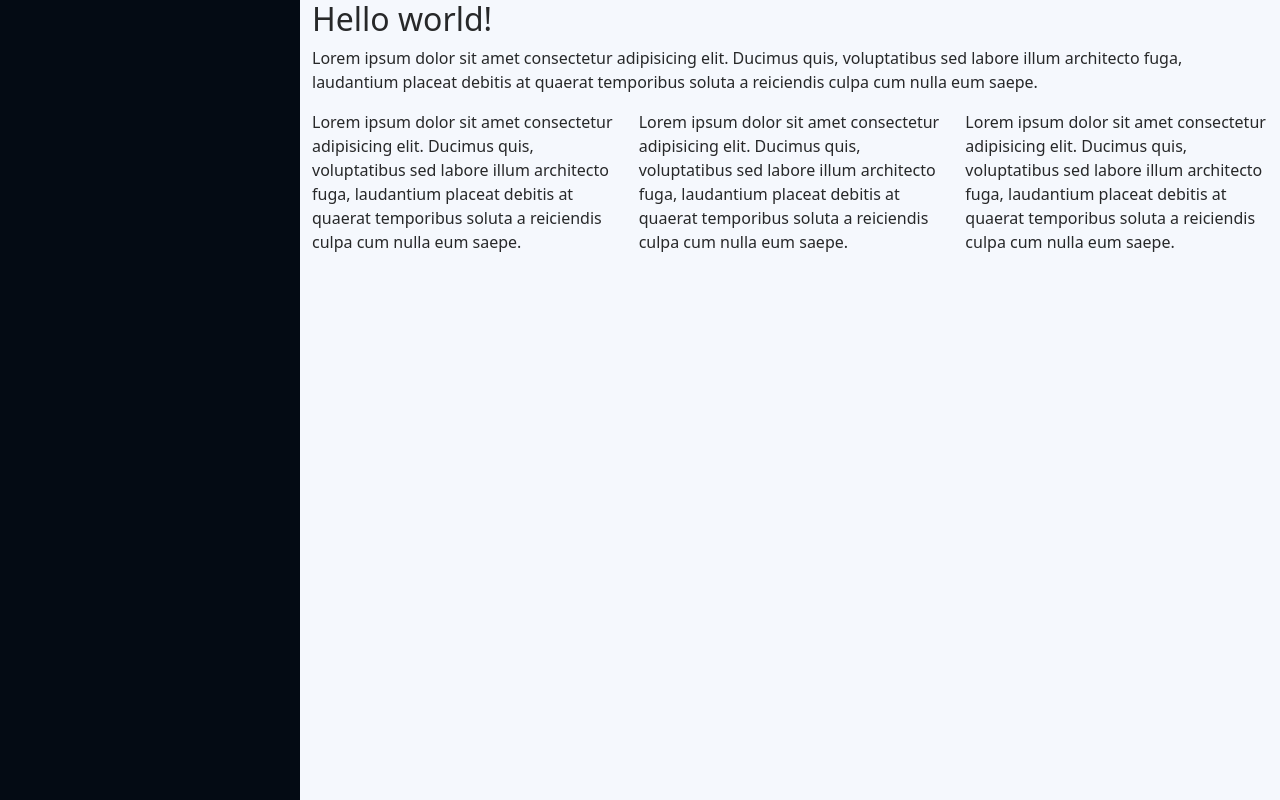
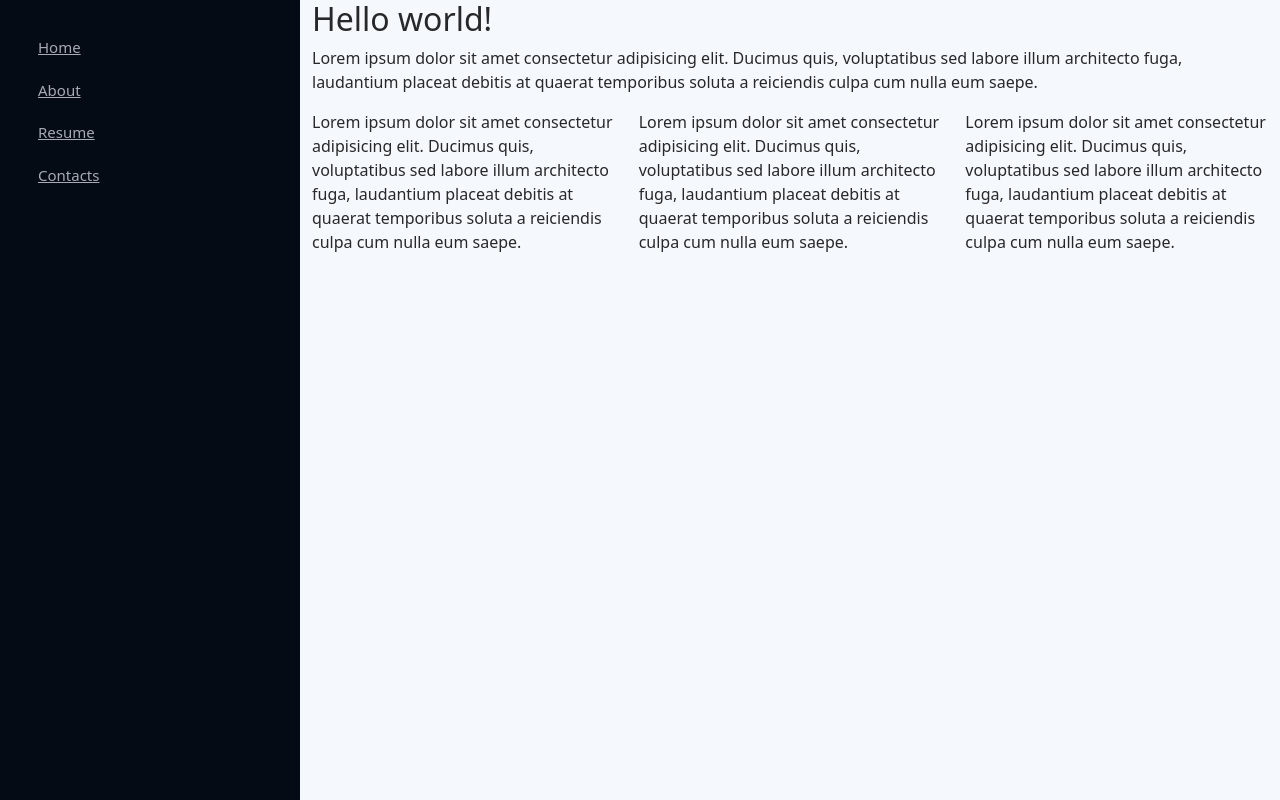
Before and after one commit to Ivantsov-aa/cv, a plain HTML site: page index.html in a window 1280 px wide. Drawn offline with nearby package versions, Linux system fonts and the light colour scheme.

Commit message:
HW 18/02/21 work with navbar

```diff
--- a/index.html
+++ b/index.html
@@ -9,17 +9,20 @@
   <!-- Bootstrap CSS -->
   <link href="https://cdn.jsdelivr.net/npm/bootstrap@5.0.0-beta2/dist/css/bootstrap.min.css" rel="stylesheet"
     integrity="sha384-BmbxuPwQa2lc/FVzBcNJ7UAyJxM6wuqIj61tLrc4wSX0szH/Ev+nYRRuWlolflfl" crossorigin="anonymous">
-  <link rel="stylesheet" href="main.css">
+  <link rel="stylesheet" href="styles/main.css">
 
   <title>Hello, world!</title>
 </head>
 
 <body>
   <div id="app" class="container-fluid">
-    <header id="header" class="header"></header>
+    <header id="header" class="header">
+      <nav id="navbar" class="nav-menu navbar"></nav>
+    </header>
     <main id="cv" class="content"></main>
   </div>
-  <script src="script.js"></script>
+  <script src="js/navbar.js"></script>
+  <script src="js/script.js"></script>
   <script src="https://cdn.jsdelivr.net/npm/bootstrap@5.0.0-beta2/dist/js/bootstrap.bundle.min.js"
     integrity="sha384-b5kHyXgcpbZJO/tY9Ul7kGkf1S0CWuKcCD38l8YkeH8z8QjE0GmW1gYU5S9FOnJ0"
     crossorigin="anonymous"></script>
--- /dev/null
+++ b/js/navbar.js
@@ -0,0 +1,31 @@
+(function () {
+    const navList = ['Home', 'About', 'Resume', 'Contacts'];
+
+    let ul = document.createElement('ul');
+    document.getElementById('navbar').appendChild(ul);
+
+    navList.forEach(el => {
+        let li = document.createElement('li');
+        li.setAttribute('class', 'nav-link scrollto');
+        ul.appendChild(li);
+
+        let a = document.createElement('a');
+        a.setAttribute('class', 'link');
+        a.href = '#';
+        li.appendChild(a);
+
+        let i = document.createElement('i');
+        a.appendChild(i);
+
+        const menuIcons = ['bi bi-house-door', 'bi bi-person', 'bi bi-file-person', 'bi bi-telephone-fill'];
+
+        menuIcons.forEach(elem => {
+            i.className = i.innerHTML + elem;
+        });
+
+        let span = document.createElement('span');
+        a.appendChild(span);
+
+        span.innerHTML = span.innerHTML + el;
+    });
+})();
--- a/main.css
+++ /dev/null
@@ -1,31 +0,0 @@
-body {
-    color: #272829;
-    background-color: #f5f8fd;
-}
-
-#header {
-    position: fixed;
-    top: 0;
-    left: 0;
-    bottom: 0;
-    width: 300px;
-    transition: all ease-in-out 0.5s;
-    z-index: 9997;
-    padding: 0 15px;
-    background: #040b14;
-    overflow-y: auto;
-    color: #a8a9b4;
-}
-
-#cv {
-    margin-left: 300px;
-}
-
-@media (max-width: 1199px) {
-    #header {
-        left: -300px;
-    }
-    #cv {
-        margin-left: 0;
-    }
-}
--- /dev/null
+++ b/styles/main.css
@@ -0,0 +1,73 @@
+body {
+    color: #272829;
+    background-color: #f5f8fd;
+}
+
+#header {
+    position: fixed;
+    top: 0;
+    left: 0;
+    bottom: 0;
+    width: 300px;
+    transition: all ease-in-out 0.5s;
+    z-index: 9997;
+    padding: 0 15px;
+    background: #040b14;
+    overflow-y: auto;
+    color: #a8a9b4;
+}
+
+#cv {
+    margin-left: 300px;
+}
+
+@media (max-width: 1199px) {
+    #header {
+        left: -300px;
+    }
+    #cv {
+        margin-left: 0;
+    }
+}
+
+/* Homework 17.02.2021 */
+
+.nav-menu {
+    padding: 30px 0 0 0;
+}
+
+.nav-menu * {
+    margin: 0;
+    padding: 0;
+    list-style: none;
+}
+
+.nav-menu > ul > li {
+    position: relative;
+    white-space: nowrap;
+}
+
+.nav-menu a {
+    display: flex;
+    align-items: baseline;
+    color: #a8a9b4;
+    padding: 6px 15px;
+    margin-bottom: 8px;
+    transition: 0.3s;
+    font-size: 15px;
+}
+
+.nav-menu a i {
+    font-size: 24px;
+    padding-right: 8px;
+    color: #6f7180;
+}
+
+.nav-menu a:hover, .nav-menu .active, .nav-menu li:hover > a {
+    text-decoration: none;
+    color: #fff;
+}
+
+.nav-menu a:hover i, .nav-menu .active i, .nav-menu li:hover > a i {
+    color: #149ddd;
+}
```
Also changed, not shown: js/script.js (renamed from script.js).
